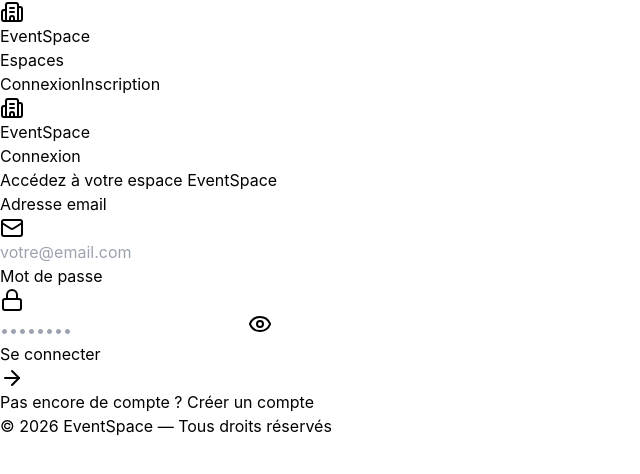
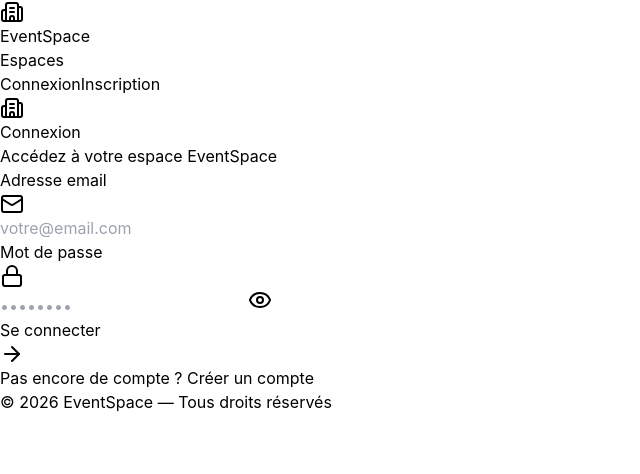
Before and after one commit to salmach33/eventspace-platform, a React (Vite) app in the folder frontend/: page /login in a window 1280 px wide. Shown: the top 474 px of the page, without its empty margins (0-640 px from the left). Built offline with nearby package versions, Linux system fonts and the light colour scheme.

Commit message:
modif login

```diff
--- a/frontend/src/pages/AuthPages.jsx
+++ b/frontend/src/pages/AuthPages.jsx
@@ -113,7 +113,7 @@ export function LoginPage() {
         <div className="text-center mb-8">
           <div className="inline-flex items-center gap-2.5 bg-white/10 backdrop-blur-sm border border-white/20 text-white px-5 py-2.5 rounded-2xl">
             <Building2 className="w-6 h-6 text-teal-300" />
-            <span className="text-xl font-extrabold tracking-tight">EventSpace</span>
+
           </div>
         </div>
 
```
